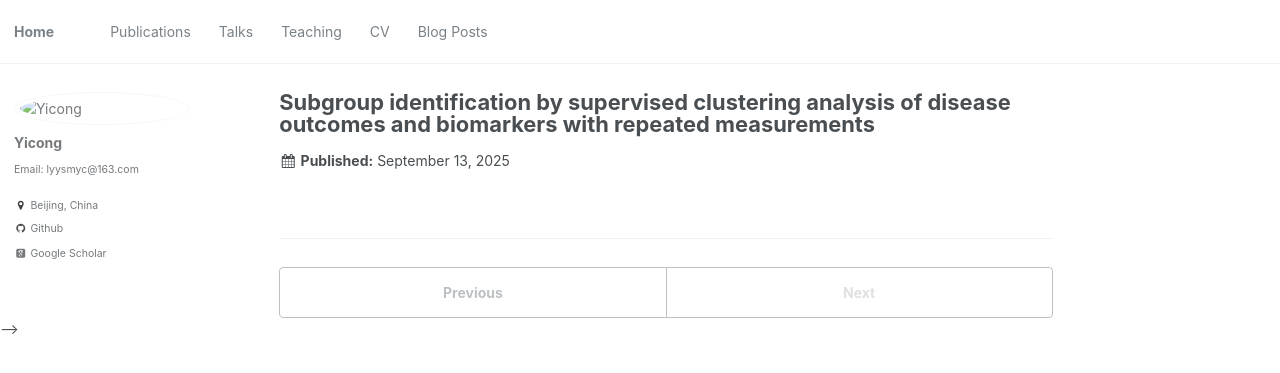
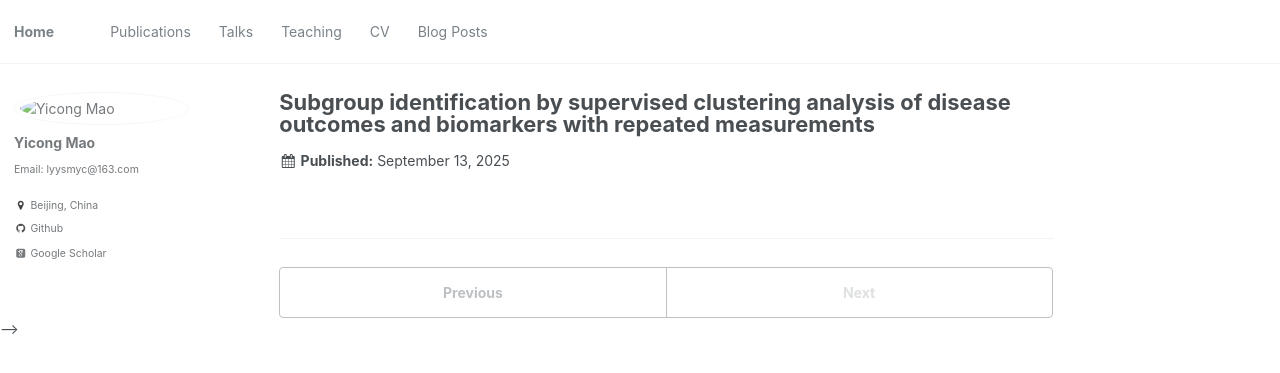
Before and after one commit to Yicong1225/Yicong1225.github.io, a Jekyll site: the page built from _publications/2025_JSSC_subgroup.md, in a window 1280 px wide. Shown: the top 373 px of the page. Built offline with Jekyll 4.4.1, drawn with Linux system fonts in a browser that asks for light colours; some web fonts are replaced.

Commit message:
fix avatar path in config

```diff
--- a/_config.yml
+++ b/_config.yml
@@ -15,8 +15,8 @@ talkmap_link: false
 
 # --- Author (页面右侧或页脚用到) ---
 author:
-  name: "Yicong"
-  avatar: "images/me.JPG"                     # 放在 /images 或根目录，路径根据主题而定
+  name: "Yicong Mao"
+  avatar: "images/me.jpg"                     # 放在 /images 或根目录，路径根据主题而定
   bio: "Email: lyysmyc@163.com"
   location: "Beijing, China"
   github: "Yicong1225"
@@ -26,7 +26,7 @@ author:
 # --- Social / SEO 可先留空 ---
 social:
   type: "Person"
-  name: "Yicong"
+  name: "Yicong Mao"
   links: []
 
 analytics:
--- a/_includes/archive-pub.html
+++ b/_includes/archive-pub.html
@@ -61,9 +61,3 @@
       {% if post.posterlink %}
       <font size='2' color="LightSkyBlue"><a href=" {{ post.posterlink }} " >[Poster]</a></font>
       {% endif %}
-
-
-  {% endif %}
-  <hr width="80%">
-  </article>
-</div>
--- a/_publications/2025_JSSC_subgroup.md
+++ b/_publications/2025_JSSC_subgroup.md
@@ -2,8 +2,8 @@
 title: "Subgroup identification by supervised clustering analysis of disease outcomes and biomarkers with repeated measurements"
 collection: publications
 permalink: /publication/2025_JSSC_subgroub
-author: <strong>Yicong Mao<strong>, MOU Yunhan, ZHAN Xiang, HUANG Yuan
-conf: 'Journal of Systems Science & Complexity'
+author: <strong>Yicong Mao</strong>, MOU Yunhan, ZHAN Xiang, HUANG Yuan
+conf: <strong>Journal of Systems Science & Complexity</strong>
 year: 2025 (to appear)
 additional: true
 ---
```
Also changed, not shown: _publications/2025_JASA_integrative.md (+2 -2 lines).
